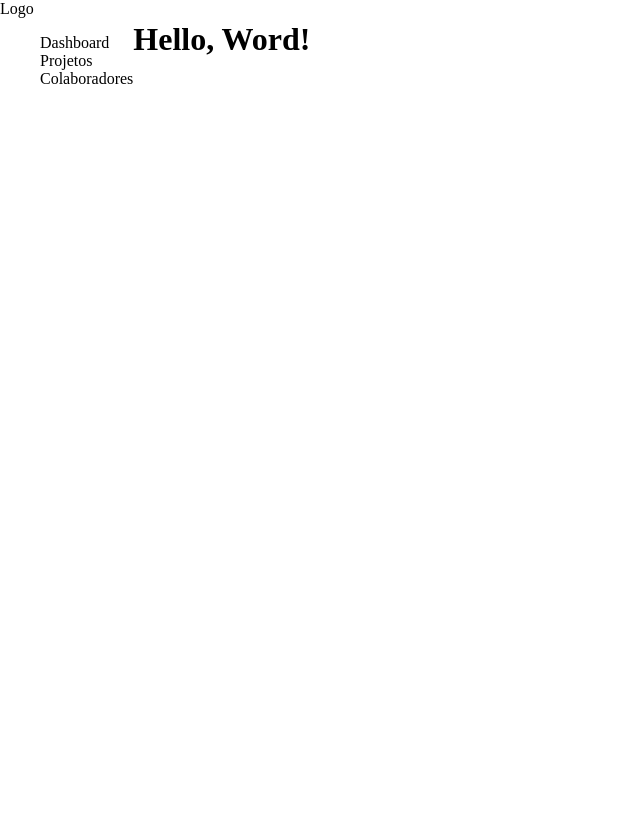
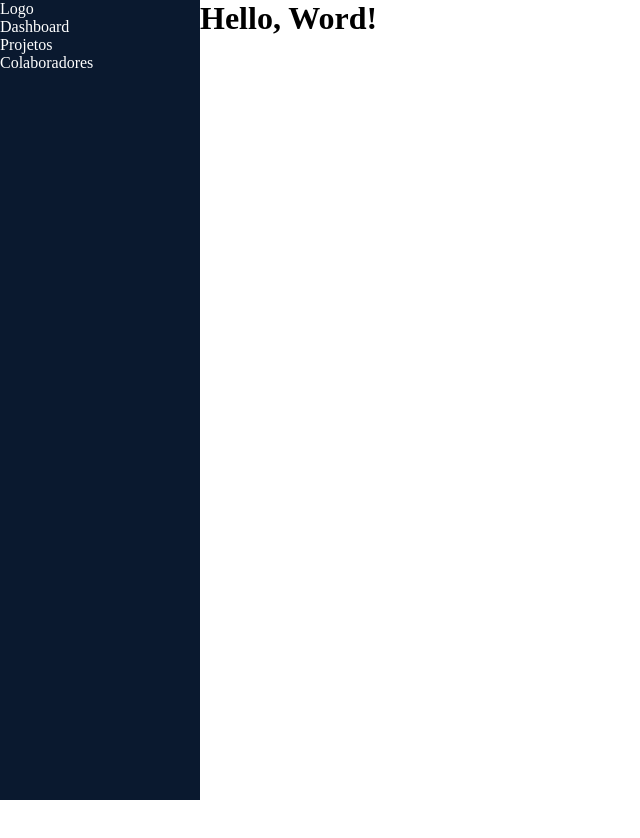
Before and after one commit to AdrielEscorcio/teste-fullstack, a Next.js app in the folder front/: page / in a window 1280 px wide. Shown: the top 838 px of the page, without its empty margins (0-640 px from the left). After the commit the page ends 800 px from the top, so only its background shows below. Built offline with nearby package versions, Linux system fonts and the light colour scheme.

Commit message:
feat(layout) - adicionado o visual da navegação lateral

```diff
--- a/front/src/app/globals.css
+++ b/front/src/app/globals.css
@@ -1,11 +1,28 @@
-body {
+* {
   margin: 0;
   padding: 0;
-  height: 100vw;
+}
+
+body {
+  width: 100%;
+  height: 100vh;
   display: flex;
 
+}
+
+header {
+  background-color: #0A192F;
+  color: white;
 }
 
 ul {
   list-style: none;
 }
+
+main {
+  flex: 1;
+}
+
+nav {
+  width: 200px;
+}
--- a/front/src/app/layout.tsx
+++ b/front/src/app/layout.tsx
@@ -16,12 +16,15 @@ export default function RootLayout({
   return (
     <html lang="pt-BR">
       <body >
-        <div>
-          <Logo />
-          <Menu />
-        </div>
-
-        {children}
+        <header>
+              <Logo />
+            <nav>
+              <Menu />
+            </nav>
+        </header>
+        <main >
+          {children}
+        </main>
       </body>
     </html>
   );
```
